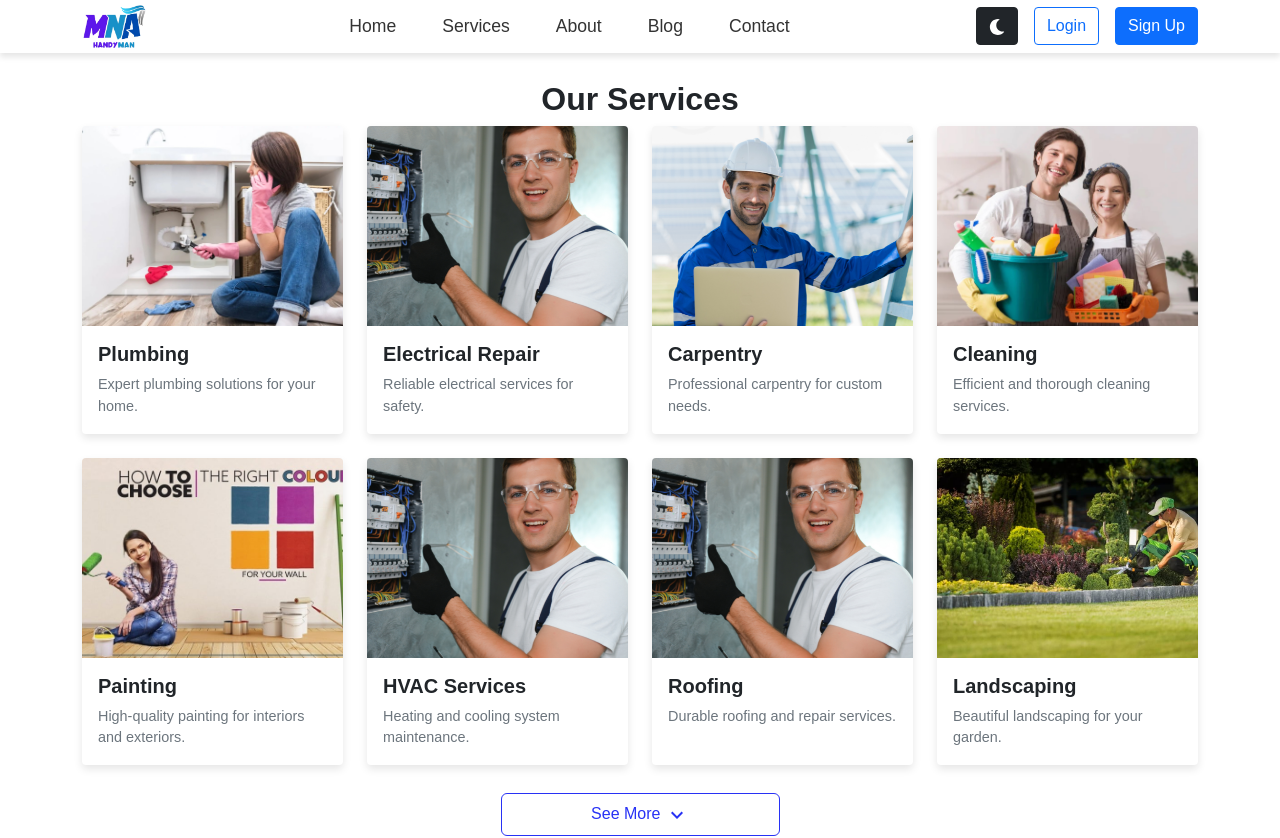
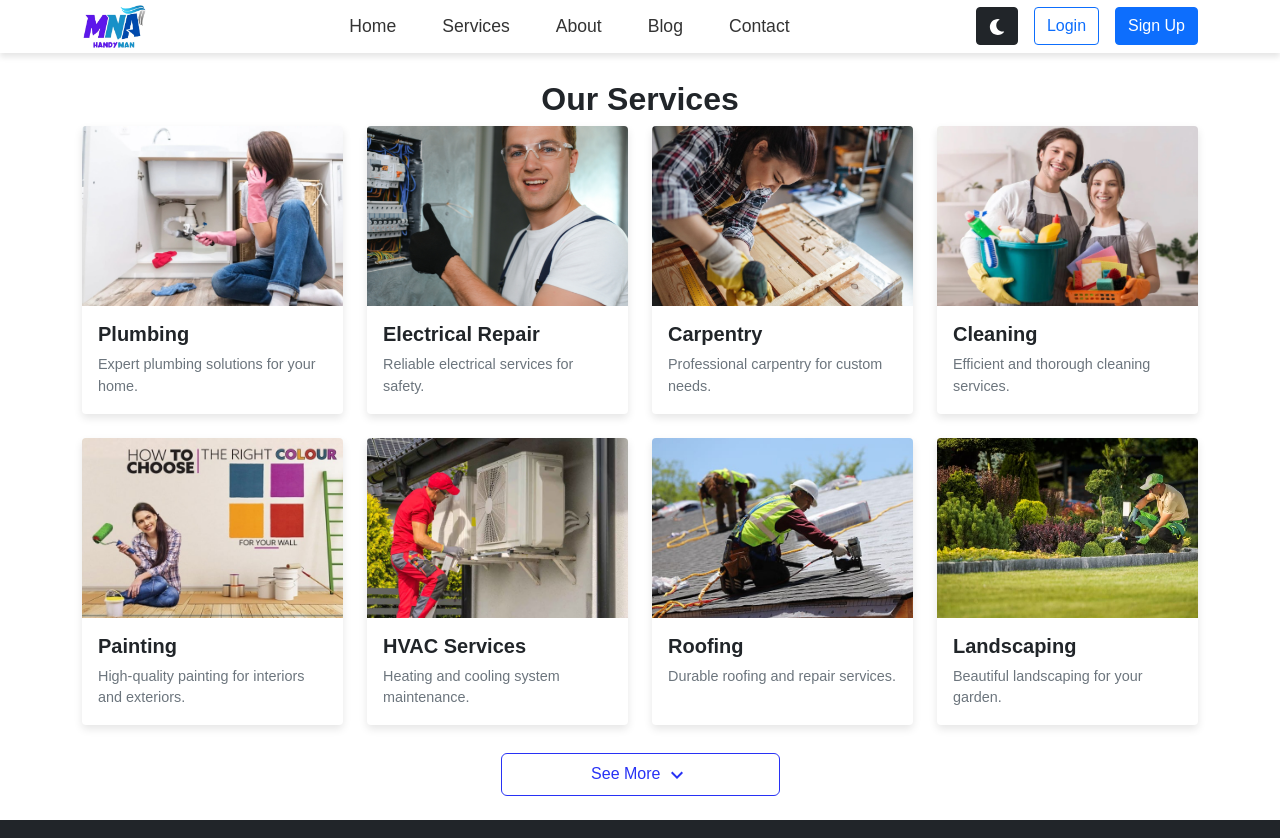
Before and after one commit to nurulazam-dev/mna-handyman-platform, a React (Vite) app: page /services in a window 1280 px wide. Shown: the top 838 px of the page. Built offline with nearby package versions, Linux system fonts and the light colour scheme.

Commit message:
services assets setup in data

```diff
--- a/src/pages/Services.jsx
+++ b/src/pages/Services.jsx
@@ -2,17 +2,17 @@ import { useState } from "react";
 import { Row, Col, Card } from "react-bootstrap";
 import plumSerImg from "../assets/images/blog-2.jpg";
 import elcSerImg from "../assets/images/9.png";
-import carSerImg from "../assets/images/8.png";
+import carSerImg from "../assets/images/carSerImg.jpeg";
 import cleSerImg from "../assets/images/blog-1.jpg";
+import winCleSerImg from "../assets/images/winCleSerImg.webp";
 import painSerImg from "../assets/images/blog-3.jpg";
-import hvacSerImg from "../assets/images/9.png";
-import rooSerImg from "../assets/images/9.png";
+import hvacSerImg from "../assets/images/hvacSerImg.avif";
+import rooSerImg from "../assets/images/rooSerImg.jpg";
 import landSerImg from "../assets/images/blog-4.jpg";
-import pestSerImg from "../assets/images/9.png";
-import furSerImg from "../assets/images/9.png";
-import apSerImg from "../assets/images/9.png";
-import floSerImg from "../assets/images/9.png";
-import fenSerImg from "../assets/images/9.png";
+import pestSerImg from "../assets/images/pestSerImg.webp";
+import furSerImg from "../assets/images/furSerImg.jpg";
+import apSerImg from "../assets/images/apSerImg.png";
+import floSerImg from "../assets/images/floSerImg.webp";
 import { MdOutlineExpandMore } from "react-icons/md";
 
 const Services = () => {
@@ -81,7 +81,7 @@ const Services = () => {
       id: 11,
       title: "Window Cleaning",
       description: "Sparkling windows, inside and out.",
-      image: cleSerImg,
+      image: winCleSerImg,
     },
     {
       id: 12,
@@ -94,12 +94,6 @@ const Services = () => {
       title: "Flooring",
       description: "Expert flooring installation and repairs.",
       image: floSerImg,
-    },
-    {
-      id: 14,
-      title: "Fencing",
-      description: "Strong and secure fencing solutions.",
-      image: fenSerImg,
     },
   ];
 
@@ -136,7 +130,7 @@ const Services = () => {
                 alt={service.title}
                 style={{
                   borderRadius: "4px 4px 0 0",
-                  height: "200px",
+                  height: "180px",
                   objectFit: "cover",
                 }}
               />
```
